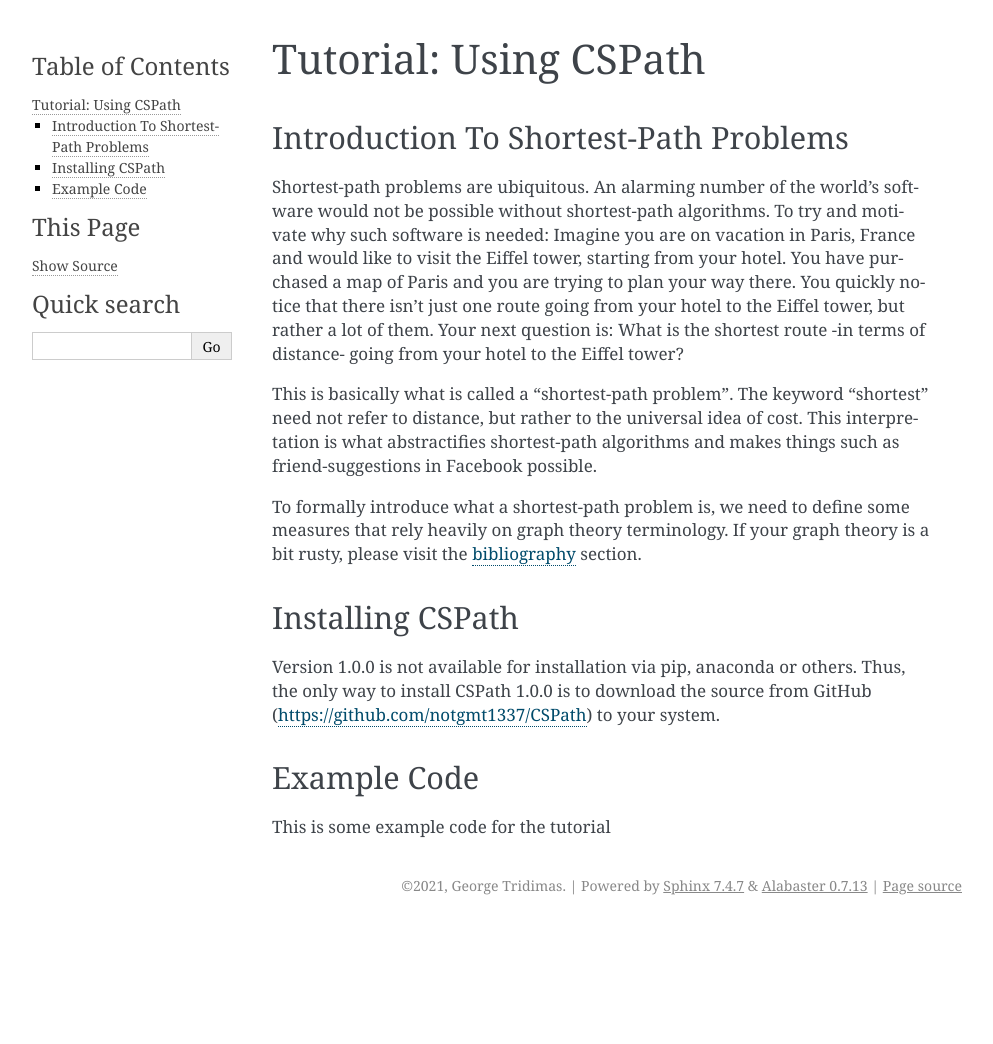
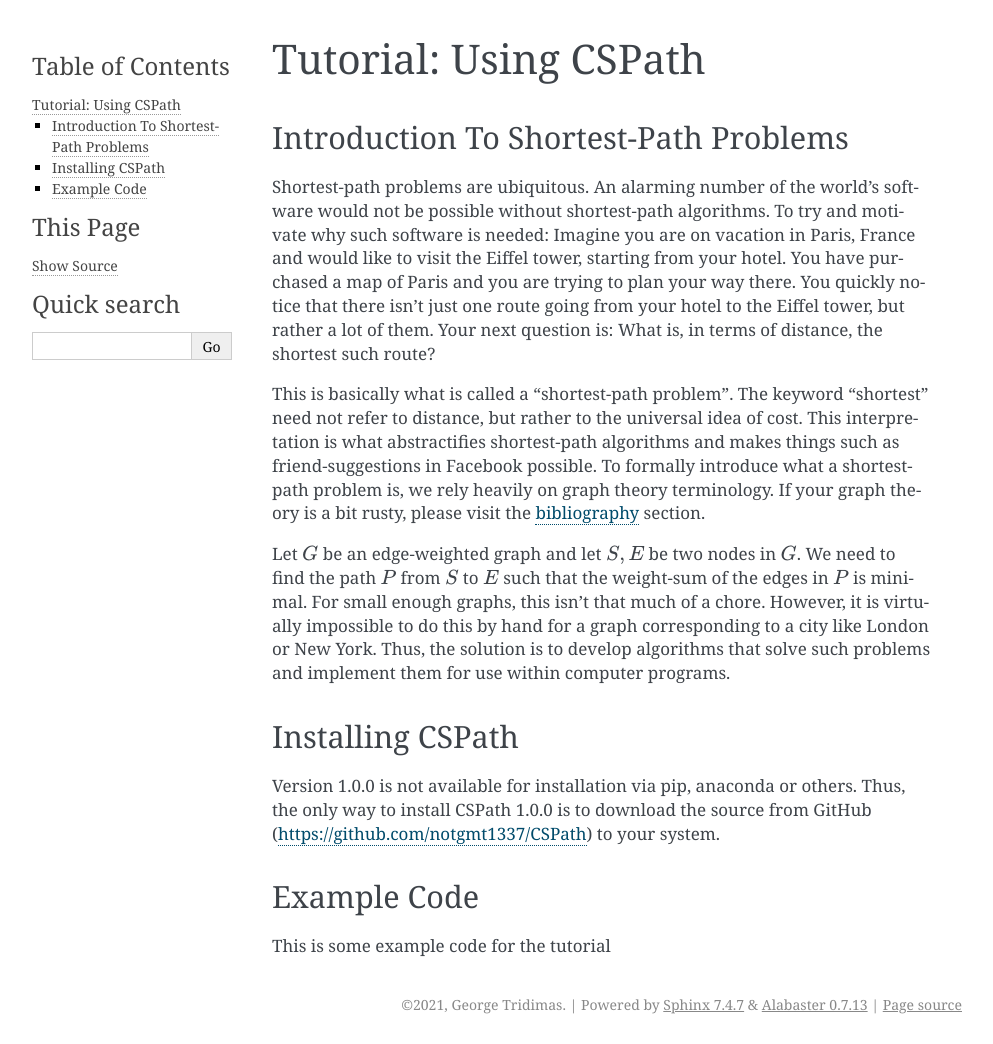
Before and after one commit to notgmt1337/CSPath, a Sphinx documentation site: the page built from docs/tutorial/index.rst, in a window 1280 px wide. Shown: the whole page, without its empty margins (148-1141 px from the left). Built offline with Sphinx 7.4.7, drawn with Linux system fonts in a browser that asks for light colours; before the commit the page ends 925 px from its top, so only the background shows below that.

Commit message:
Update index.rst

```diff
--- a/docs/tutorial/index.rst
+++ b/docs/tutorial/index.rst
@@ -3,11 +3,12 @@ Tutorial: Using CSPath
 
 Introduction To Shortest-Path Problems
 --------------------------------------
-Shortest-path problems are ubiquitous. An alarming number of the world's software would not be possible without shortest-path algorithms. To try and motivate why such software is needed: Imagine you are on vacation in Paris, France and would like to visit the Eiffel tower, starting from your hotel. You have purchased a map of Paris and you are trying to plan your way there. You quickly notice that there isn't just one route going from your hotel to the Eiffel tower, but rather a lot of them. Your next question is: What is the shortest route -in terms of distance- going from your hotel to the Eiffel tower?
+Shortest-path problems are ubiquitous. An alarming number of the world's software would not be possible without shortest-path algorithms. To try and motivate why such software is needed: Imagine you are on vacation in Paris, France and would like to visit the Eiffel tower, starting from your hotel. You have purchased a map of Paris and you are trying to plan your way there. You quickly notice that there isn't just one route going from your hotel to the Eiffel tower, but rather a lot of them. Your next question is: What is, in terms of distance, the shortest such route?
 
-This is basically what is called a "shortest-path problem". The keyword "shortest" need not refer to distance, but rather to the universal idea of cost. This interpretation is what abstractifies shortest-path algorithms and makes things such as friend-suggestions in Facebook possible.
+This is basically what is called a "shortest-path problem". The keyword "shortest" need not refer to distance, but rather to the universal idea of cost. This interpretation is what abstractifies shortest-path algorithms and makes things such as friend-suggestions in Facebook possible. To formally introduce what a shortest-path problem is, we rely heavily on graph theory terminology. If your graph theory is a bit rusty, please visit the `bibliography`_ section.
 
-To formally introduce what a shortest-path problem is, we need to define some measures that rely heavily on graph theory terminology. If your graph theory is a bit rusty, please visit the `bibliography`_ section.
+Let :math:`G` be an edge-weighted graph and let :math:`S, E` be two nodes in :math:`G`. We need to find the path :math:`P` from :math:`S` to :math:`E` such that the weight-sum of the edges in :math:`P` is minimal. For small enough graphs, this isn't that much of a chore. However, it is virtually impossible to do this by hand for a graph corresponding to a city like London or New York. Thus, the solution is to develop algorithms that solve such problems and implement them for use within computer programs.
+
 
 Installing CSPath
 ----------------------
```
